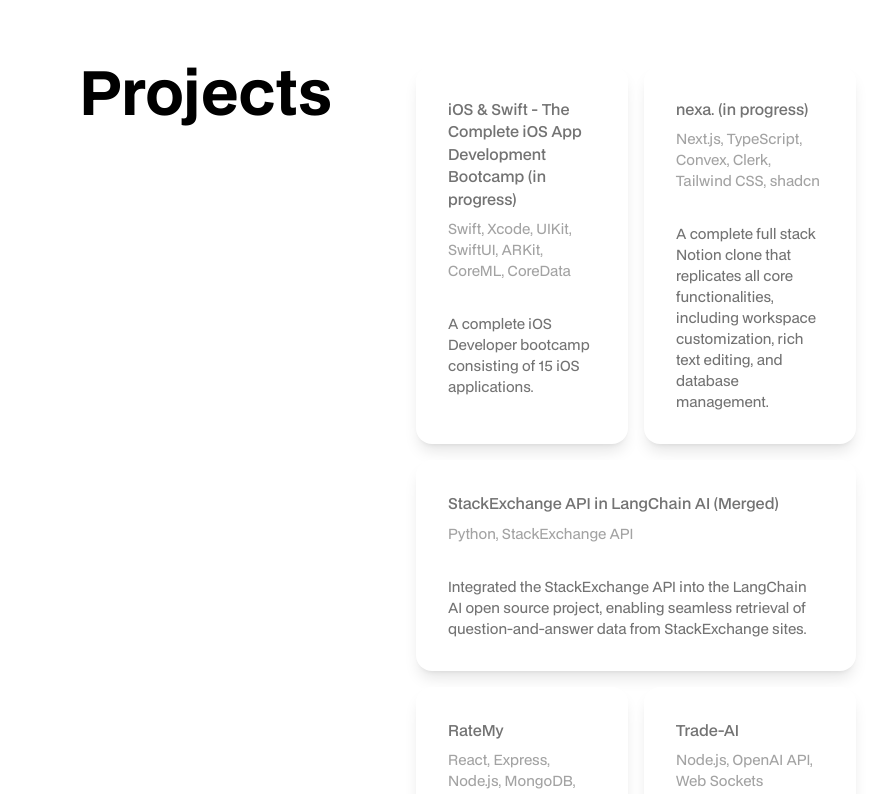
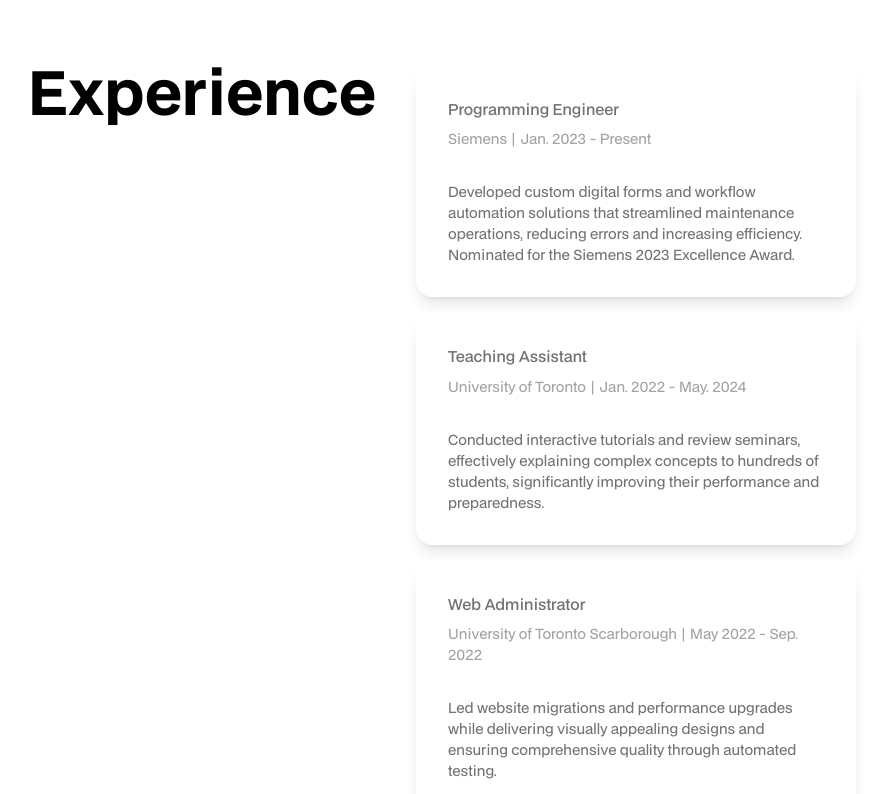
Before and after one commit to yuvalkamani/portfolio, a Next.js app: page / in a window 1280 px wide. Shown: the part 1360-2154 px from the top of the page, without its empty margins (194-1078 px from the left). Built offline with nearby package versions, Linux system fonts and the light colour scheme.

Commit message:
added experience

```diff
--- a/app/(pages)/_components/about.tsx
+++ b/app/(pages)/_components/about.tsx
@@ -2,7 +2,7 @@
 
 import { useAnimation, motion } from "framer-motion";
 import { useInView } from "react-intersection-observer";
-import { useEffect } from "react";
+import { useEffect, useMemo } from "react";
 import { DiJava, DiNodejsSmall } from "react-icons/di";
 import {
   SiC,
@@ -34,55 +34,34 @@
 const ICON_SIZE = 30;
 
 const languages = [
-  { icon: <DiJava key="java" size={ICON_SIZE} />, language: "Java" },
-  {
-    icon: <SiJavascript key="javascript" size={ICON_SIZE} />,
-    language: "JavaScript",
-  },
-  { icon: <SiC key="c" size={ICON_SIZE} />, language: "C" },
-  { icon: <SiPython key="python" size={ICON_SIZE} />, language: "Python" },
-  {
-    icon: <SiTypescript key="typescript" size={ICON_SIZE} />,
-    language: "TypeScript",
-  },
-  { icon: <SiHtml5 key="html5" size={ICON_SIZE} />, language: "HTML" },
-  { icon: <SiCss3 key="css3" size={ICON_SIZE} />, language: "CSS" },
-  { icon: <SiHaskell key="haskell" size={ICON_SIZE} />, language: "Haskell" },
-  { icon: <SiRacket key="racket" size={ICON_SIZE} />, language: "Racket" },
-  { icon: <SiSwift key="swift" size={ICON_SIZE} />, language: "Swift" },
+  { icon: <DiJava size={ICON_SIZE} />, language: "Java" },
+  { icon: <SiJavascript size={ICON_SIZE} />, language: "JavaScript" },
+  { icon: <SiC size={ICON_SIZE} />, language: "C" },
+  { icon: <SiPython size={ICON_SIZE} />, language: "Python" },
+  { icon: <SiTypescript size={ICON_SIZE} />, language: "TypeScript" },
+  { icon: <SiHtml5 size={ICON_SIZE} />, language: "HTML" },
+  { icon: <SiCss3 size={ICON_SIZE} />, language: "CSS" },
+  { icon: <SiHaskell size={ICON_SIZE} />, language: "Haskell" },
+  { icon: <SiRacket size={ICON_SIZE} />, language: "Racket" },
+  { icon: <SiSwift size={ICON_SIZE} />, language: "Swift" },
 ];
 
 const frameworks = [
-  { icon: <RiNextjsFill key="nextjs" size={ICON_SIZE} />, language: "Next.js" },
-  {
-    icon: <SiReact key="react" size={ICON_SIZE} />,
-    language: "React & React Native",
-  },
-  {
-    icon: <DiNodejsSmall key="nodejs" size={ICON_SIZE + 5} />,
-    language: "Node.js",
-  },
-  { icon: <SiExpress key="express" size={ICON_SIZE} />, language: "Express" },
-  { icon: <SiMongodb key="mongodb" size={ICON_SIZE} />, language: "MongoDB" },
-  {
-    icon: <SiPostgresql key="postgresql" size={ICON_SIZE} />,
-    language: "PostgreSQL",
-  },
-  {
-    icon: <SiTailwindcss key="tailwindcss" size={ICON_SIZE} />,
-    language: "Tailwind CSS",
-  },
-  {
-    icon: <SiBootstrap key="bootstrap" size={ICON_SIZE} />,
-    language: "Bootstrap",
-  },
-  { icon: <SiJunit5 key="junit5" size={ICON_SIZE} />, language: "JUnit" },
-  { icon: <SiAndroid key="android" size={ICON_SIZE} />, language: "Android" },
-  { icon: <SiXcode key="xcode" size={ICON_SIZE} />, language: "XCode" },
-  { icon: <SiGit key="git" size={ICON_SIZE} />, language: "Git" },
-  { icon: <SiDocker key="docker" size={ICON_SIZE} />, language: "Docker" },
-  { icon: <SiFigma key="figma" size={ICON_SIZE} />, language: "Figma" },
-  { icon: <SiDrupal key="drupal" size={ICON_SIZE} />, language: "Drupal" },
+  { icon: <RiNextjsFill size={ICON_SIZE} />, language: "Next.js" },
+  { icon: <SiReact size={ICON_SIZE} />, language: "React & React Native" },
+  { icon: <DiNodejsSmall size={ICON_SIZE + 5} />, language: "Node.js" },
+  { icon: <SiExpress size={ICON_SIZE} />, language: "Express" },
+  { icon: <SiMongodb size={ICON_SIZE} />, language: "MongoDB" },
+  { icon: <SiPostgresql size={ICON_SIZE} />, language: "PostgreSQL" },
+  { icon: <SiTailwindcss size={ICON_SIZE} />, language: "Tailwind CSS" },
+  { icon: <SiBootstrap size={ICON_SIZE} />, language: "Bootstrap" },
+  { icon: <SiJunit5 size={ICON_SIZE} />, language: "JUnit" },
+  { icon: <SiAndroid size={ICON_SIZE} />, language: "Android" },
+  { icon: <SiXcode size={ICON_SIZE} />, language: "XCode" },
+  { icon: <SiGit size={ICON_SIZE} />, language: "Git" },
+  { icon: <SiDocker size={ICON_SIZE} />, language: "Docker" },
+  { icon: <SiFigma size={ICON_SIZE} />, language: "Figma" },
+  { icon: <SiDrupal size={ICON_SIZE} />, language: "Drupal" },
 ];
 
 const About = () => {
@@ -98,6 +77,14 @@
     }
   }, [controls, inView]);
 
+  const animationVariants = useMemo(
+    () => ({
+      hidden: { y: 50, opacity: 0 },
+      visible: { y: 0, opacity: 1, transition: { duration: 0.5 } },
+    }),
+    []
+  );
+
   return (
     <div className="w-full flex flex-col sm:flex-row flex-wrap justify-around custom-md:px-36 pb-12">
       <div className="sm:w-1/3 sm:text-right text-left">
@@ -106,10 +93,7 @@
           ref={ref}
           initial="hidden"
           animate={controls}
-          variants={{
-            hidden: { y: 50, opacity: 0 },
-            visible: { y: 0, opacity: 1, transition: { duration: 0.5 } },
-          }}
+          variants={animationVariants}
         >
           About
         </motion.div>
@@ -119,10 +103,7 @@
         ref={ref}
         initial="hidden"
         animate={controls}
-        variants={{
-          hidden: { y: 50, opacity: 0 },
-          visible: { y: 0, opacity: 1, transition: { duration: 0.5 } },
-        }}
+        variants={animationVariants}
       >
         <div className="text-[15px] text-neutral-500 dark:text-neutral-300">
           I am Yuval, a software engineer fueled by coffee, code, and a
@@ -144,31 +125,27 @@
           LANGUAGES <span className="text-[10px]"></span>
         </div>
         <div className="text-neutral-400 w-full flex gap-3 flex-wrap items-center">
-          {languages.map((lang) => {
-            return (
+          {languages.map((lang) => (
             <div
               key={lang.language}
               className="hover:text-black dark:hover:text-white"
             >
               {lang.icon}
             </div>
-            );
-          })}
+          ))}
         </div>
         <div className="text-[15px] text-neutral-400 py-5">
           FRAMEWORKS & TOOLS <span className="text-[10px]"></span>
         </div>
         <div className="text-neutral-400 w-full flex gap-3 flex-wrap items-center">
-          {frameworks.map((framework) => {
-            return (
+          {frameworks.map((framework) => (
             <div
               key={framework.language}
               className="hover:text-black dark:hover:text-white"
             >
               {framework.icon}
             </div>
-            );
-          })}
+          ))}
         </div>
       </motion.div>
     </div>
--- /dev/null
+++ b/app/(pages)/_components/experience.tsx
@@ -0,0 +1,96 @@
+"use client";
+
+import { useAnimation, motion } from "framer-motion";
+import { useInView } from "react-intersection-observer";
+import { useEffect, useMemo } from "react";
+import { HoverEffect } from "@/components/ui/card-hover-effect";
+
+const experience = [
+  {
+    title: "Programming Engineer",
+    link: "",
+    tech: "Siemens | Jan. 2023 - Present",
+    description:
+      "Developed custom digital forms and workflow automation solutions that streamlined maintenance operations, reducing errors and increasing efficiency. Nominated for the Siemens 2023 Excellence Award.",
+  },
+  {
+    title: "Teaching Assistant",
+    link: "",
+    tech: "University of Toronto | Jan. 2022 - May. 2024",
+    description:
+      "Conducted interactive tutorials and review seminars, effectively explaining complex concepts to hundreds of students, significantly improving their performance and preparedness.",
+  },
+  {
+    title: "Web Administrator",
+    link: "",
+    tech: "University of Toronto Scarborough | May 2022 - Sep. 2022",
+    description:
+      "Led website migrations and performance upgrades while delivering visually appealing designs and ensuring comprehensive quality through automated testing.",
+  },
+  {
+    title: "Director of Technology",
+    link: "",
+    tech: "MTA | Sep. 2023 - May 2024",
+    description:
+      "Managed the technical aspect of webinars and competitions, streamlining operations, enhancing participant experience through innovative solutions, and creating a collaborative team environment to deliver high-quality events.",
+  },
+  {
+    title: "Web Development Specialist",
+    link: "",
+    tech: "SIG | Sep. 2021 - May 2023",
+    description:
+      "Designed and developed websites leveraging external resources, including a high-traffic platform for a major case competition, collaborating with associations to improve user experience, drive sales, and achieve a 400% increase in website traffic.",
+  },
+];
+
+const Experience = () => {
+  const controls = useAnimation();
+  const [ref, inView] = useInView({
+    triggerOnce: true,
+    threshold: 0.1,
+  });
+
+  useEffect(() => {
+    if (inView) {
+      controls.start("visible");
+    }
+  }, [controls, inView]);
+
+  const animationVariants = useMemo(
+    () => ({
+      hidden: { y: 50, opacity: 0 },
+      visible: { y: 0, opacity: 1, transition: { duration: 0.5 } },
+    }),
+    []
+  );
+
+  return (
+    <div className="w-full flex flex-col sm:flex-row flex-wrap justify-around pb-12 custom-md:px-36">
+      <div className="sm:w-1/3 sm:text-right text-left">
+        <motion.div
+          className="md:text-[60px] sm:text-[50px] text-[60px] font-bold sm:sticky sm:top-24"
+          ref={ref}
+          initial="hidden"
+          animate={controls}
+          variants={animationVariants}
+        >
+          Experience
+        </motion.div>
+      </div>
+      <motion.div
+        className="sm:w-1/2 text-left mt-3"
+        ref={ref}
+        initial="hidden"
+        animate={controls}
+        variants={animationVariants}
+      >
+        <HoverEffect
+          items={experience}
+          className="grid grid-cols-1 xl:grid-cols-1"
+        />
+      </motion.div>
+    </div>
+  );
+};
+
+export default Experience;
--- a/app/(pages)/_components/projects.tsx
+++ b/app/(pages)/_components/projects.tsx
@@ -2,10 +2,10 @@
 
 import { useAnimation, motion } from "framer-motion";
 import { useInView } from "react-intersection-observer";
-import { useEffect } from "react";
+import { useEffect, useMemo } from "react";
 import { HoverEffect } from "@/components/ui/card-hover-effect";
 
-export const projects = [
+const projects = [
   {
     title:
       "iOS & Swift - The Complete iOS App Development Bootcamp (in progress)",
@@ -99,6 +99,14 @@
     }
   }, [controls, inView]);
 
+  const animationVariants = useMemo(
+    () => ({
+      hidden: { y: 50, opacity: 0 },
+      visible: { y: 0, opacity: 1, transition: { duration: 0.5 } },
+    }),
+    []
+  );
+
   return (
     <div className="w-full flex flex-col sm:flex-row flex-wrap justify-around pb-12 custom-md:px-36">
       <div className="sm:w-1/3 sm:text-right text-left">
@@ -107,10 +115,7 @@
           ref={ref}
           initial="hidden"
           animate={controls}
-          variants={{
-            hidden: { y: 50, opacity: 0 },
-            visible: { y: 0, opacity: 1, transition: { duration: 0.5 } },
-          }}
+          variants={animationVariants}
         >
           Projects
         </motion.div>
@@ -120,12 +125,9 @@
         ref={ref}
         initial="hidden"
         animate={controls}
-        variants={{
-          hidden: { y: 50, opacity: 0 },
-          visible: { y: 0, opacity: 1, transition: { duration: 0.5 } },
-        }}
+        variants={animationVariants}
       >
-        <HoverEffect items={projects} />
+        <HoverEffect items={projects} project={true} />
       </motion.div>
     </div>
   );
--- a/app/(pages)/page.tsx
+++ b/app/(pages)/page.tsx
@@ -1,12 +1,14 @@
 import Landing from "./_components/landing";
 import About from "./_components/about";
 import Projects from "./_components/projects";
+import Experience from "./_components/experience";
 
 export default function Home() {
   return (
     <div className="max-w-screen">
       <Landing />
       <About />
+      <Experience />
       <Projects />
     </div>
   );
--- a/components/ui/card-hover-effect.tsx
+++ b/components/ui/card-hover-effect.tsx
@@ -8,6 +8,7 @@
 export const HoverEffect = ({
   items,
   className,
+  project,
 }: {
   items: {
     title: string;
@@ -16,6 +17,7 @@
     tech?: string;
   }[];
   className?: string;
+  project?: boolean;
 }) => {
   let [hoveredIndex, setHoveredIndex] = useState<number | null>(null);
 
@@ -26,7 +28,7 @@
           href={item?.link}
           key={item?.link}
           className={`relative group block p-2 h-full w-full ${
-            idx === 2 ? "xl:col-span-2" : "xl:col-span-1"
+            project && idx === 2 ? "xl:col-span-2" : "xl:col-span-1"
           }`}
           onMouseEnter={() => setHoveredIndex(idx)}
           onMouseLeave={() => setHoveredIndex(null)}
```
Lines whose indentation alone changed are shown as unchanged.
